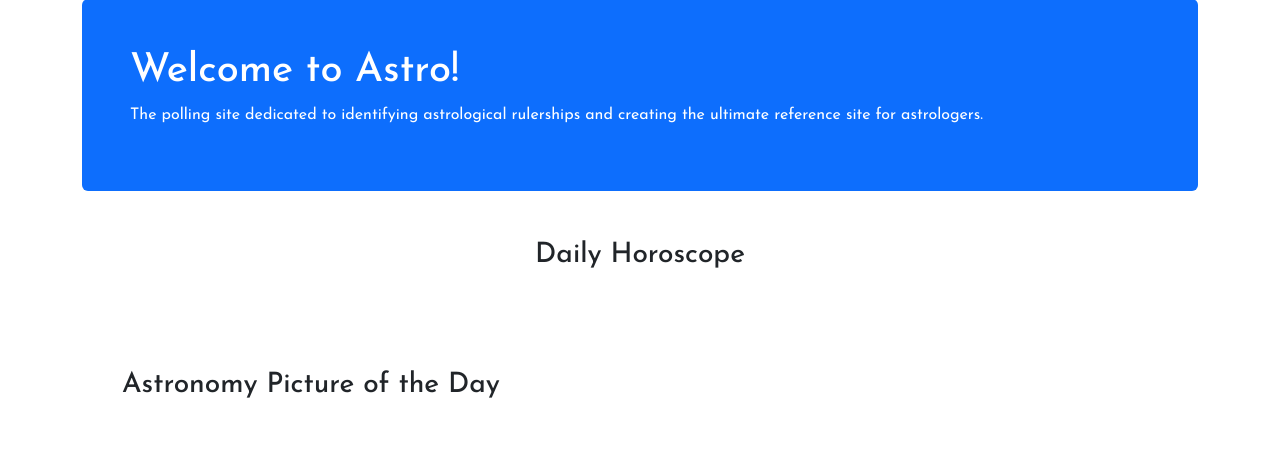
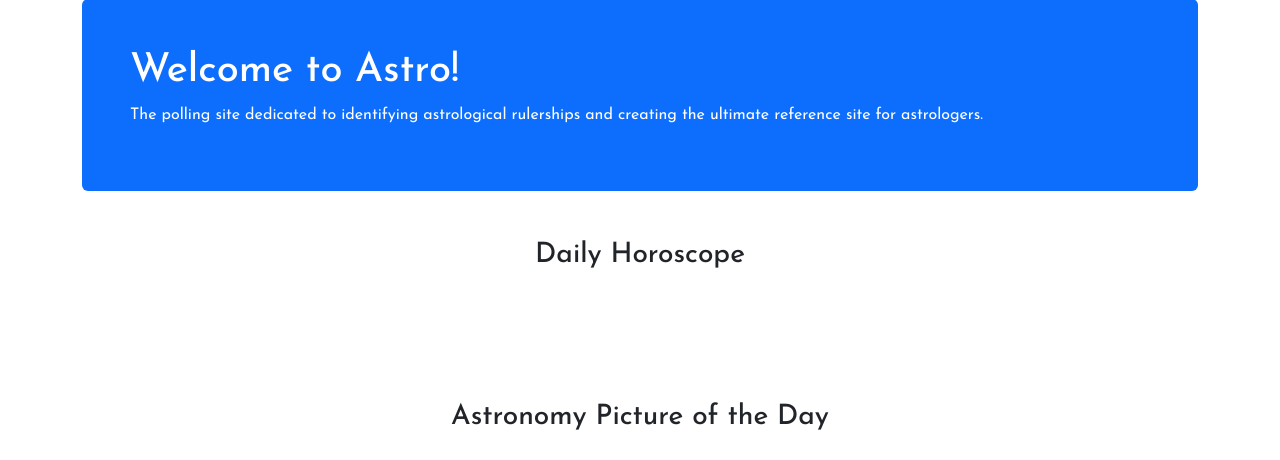
Before and after one commit to Trianglium/astro, a Django app: template astro/templates/home/main.html in a window 1280 px wide. Shown: the part 98-558 px from the top of the page. Run offline with Django 4.2, Linux system fonts and the light colour scheme; the template is opened without the code that fills it, so the values that code supplies are empty.

Commit message:
Add Tablist Wrapper

```diff
--- a/astro/templates/aztro/horoscope.html
+++ b/astro/templates/aztro/horoscope.html
@@ -1,4 +1,4 @@
-
+<div class="tabWrapper">
 {% if horoscopes %}
 <ul class="nav nav-tabs my-2" id="todaysHoroscope" role="tablist">
   {% for horoscope in horoscopes %}
@@ -16,3 +16,4 @@
 
 </div>
 {% endif %}
+</div>
--- a/astro/templates/home/main.html
+++ b/astro/templates/home/main.html
@@ -24,7 +24,10 @@
 
         <div class="row g-3 m-3 p-3">
             <div class="col-12">
-                <h3>Astronomy Picture of the Day</h3>
+                 <div class="text-center">
+                    <h3>Astronomy Picture of the Day</h3>
+                </div>
+
                 {% include "apod/daily_image.html" %}
             </div>
 
```
